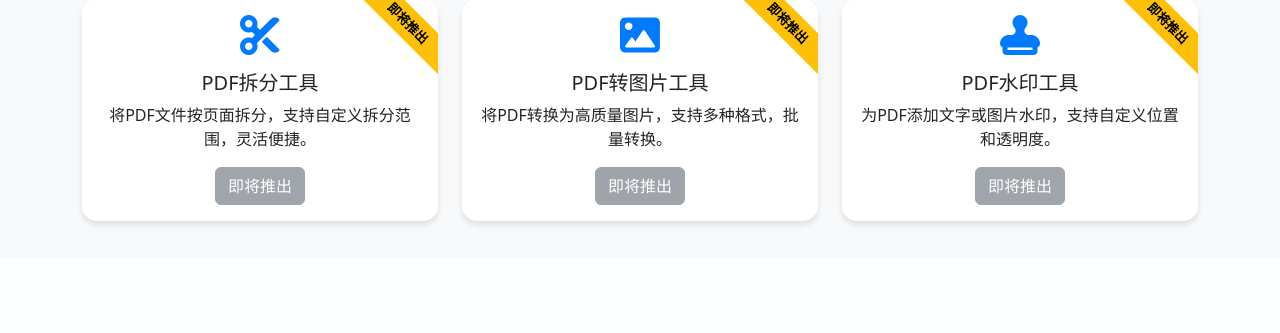
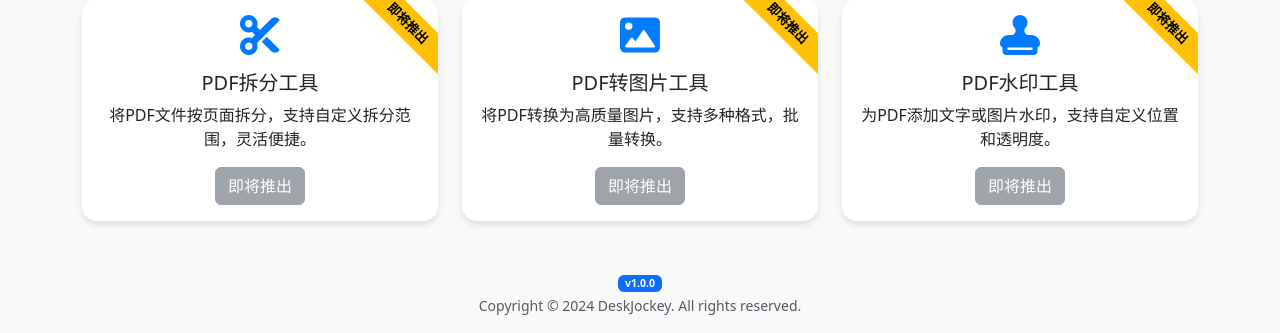
Before and after one commit to deskjockey-996/pdf_tools, a Flask app: page / in a window 1280 px wide. Shown: the part 542-875 px from the top of the page. Before the commit the page ends 769 px from the top, so only its background shows below. Run offline with Flask 3, Linux system fonts and the light colour scheme.

Commit message:
Add version number and copyright information to pages

```diff
--- a/templates/index.html
+++ b/templates/index.html
@@ -143,6 +143,15 @@
         </div>
     </div>
 
+    <!-- 添加版本号和版权信息 -->
+    <div class="text-center mt-5 mb-3 text-muted">
+        <small>
+            <span class="badge bg-primary">v1.0.0</span>
+            <br>
+            Copyright © 2024 DeskJockey. All rights reserved.
+        </small>
+    </div>
+
     <script src="https://cdn.jsdelivr.net/npm/bootstrap@5.3.0/dist/js/bootstrap.bundle.min.js"></script>
 </body>
 </html>
```
Also changed, not shown: templates/rotate.html (+9 -0 lines).
